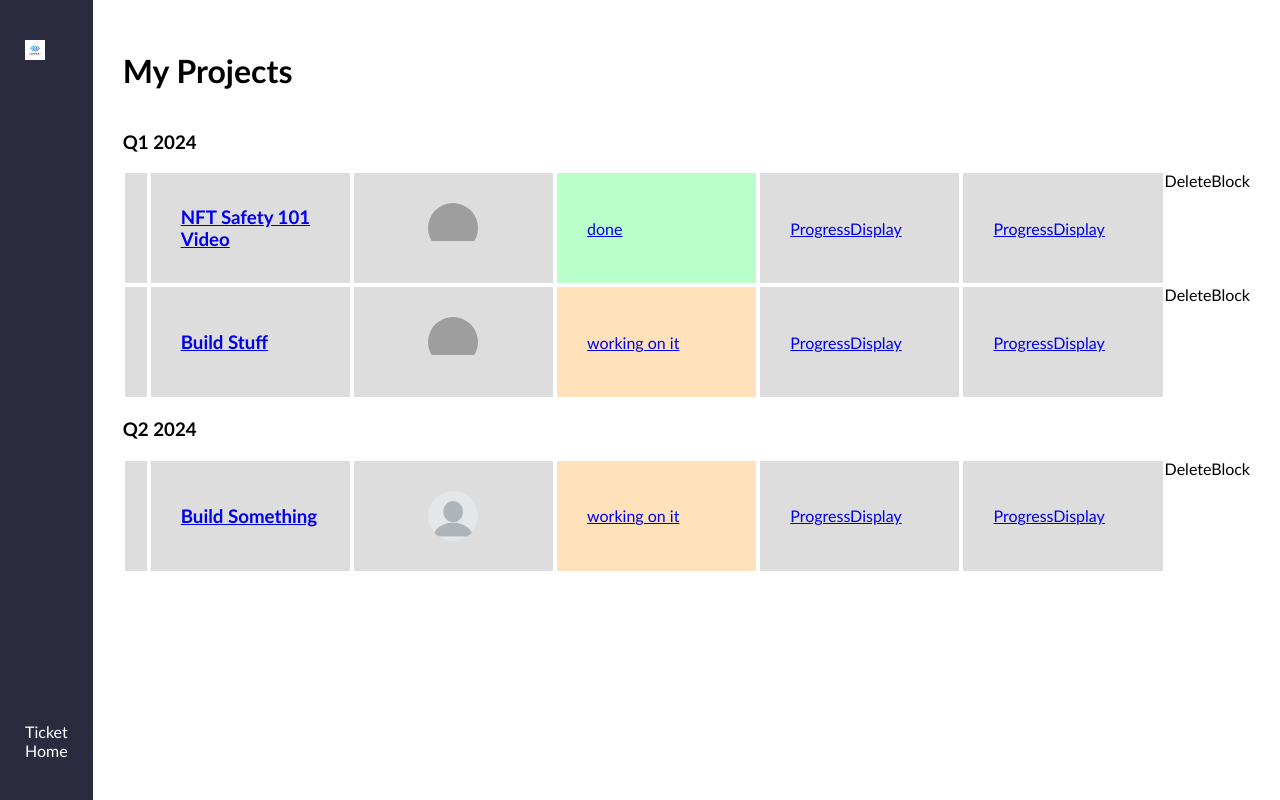
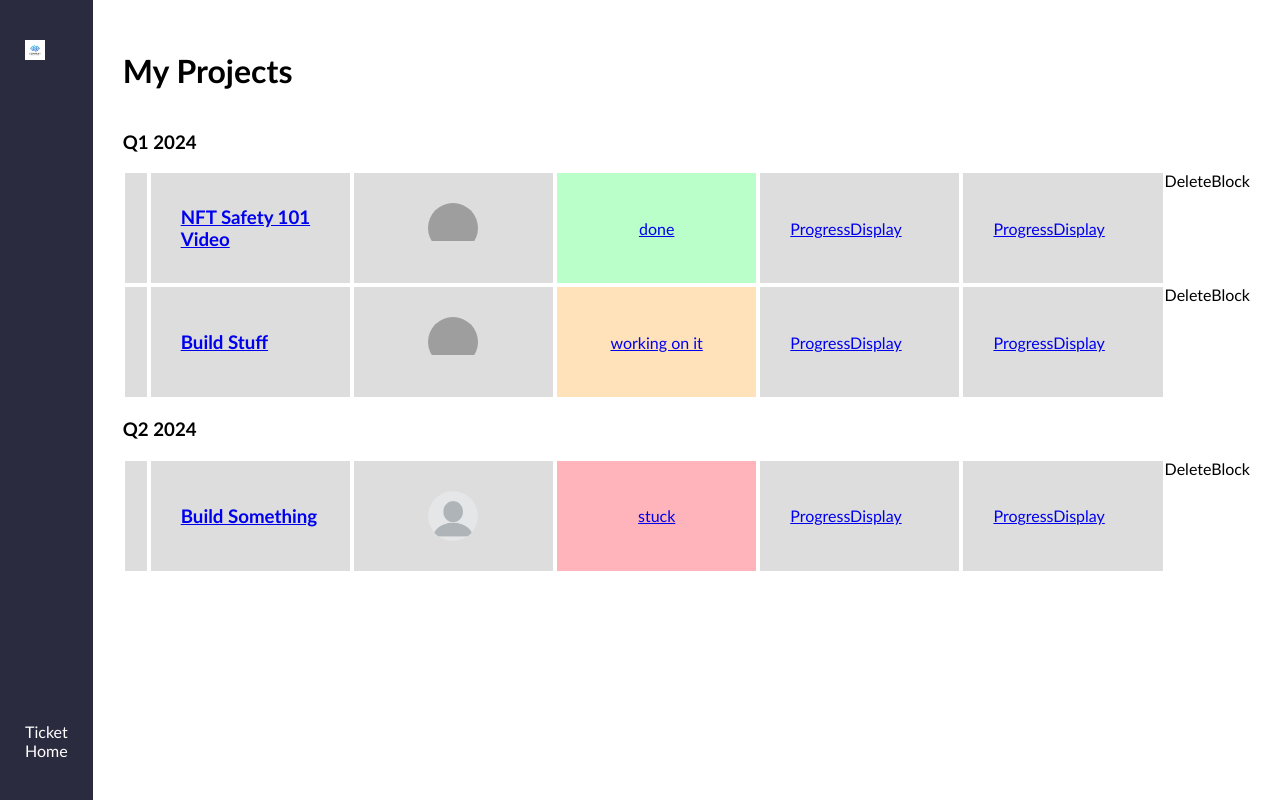
Before and after one commit to GretSeat/crm, a React (Create React App) app: page / in a window 1280 px wide. Built offline with nearby package versions, Linux system fonts and the light colour scheme; grey boxes are pictures that could not be loaded.

Commit message:
Status Display

```diff
--- a/src/components/StatusDisplay.js
+++ b/src/components/StatusDisplay.js
@@ -19,7 +19,7 @@ function StatusDisplay({ status }) {
   };
   return (
     <div
-      className="statusDisplay"
+      className="status-display"
       style={{ backgroundColor: getColor(status) }}
     >
       {status}
--- a/src/index.css
+++ b/src/index.css
@@ -91,3 +91,8 @@ nav .icon {
 .ticket-card .img-container img {
   width: 100%;
 }
+
+.ticket-card .status-display {
+  display: flex;
+  justify-content: center;
+}
--- a/src/pages/Dashboard.js
+++ b/src/pages/Dashboard.js
@@ -34,7 +34,7 @@ function Dashboard() {
       title: "Build Something",
       owner: "Jim",
       avatar: "",
-      status: "working on it",
+      status: "stuck",
       priority: 3,
       progress: 69,
       description: "DO IT UP HOMIE",
```
